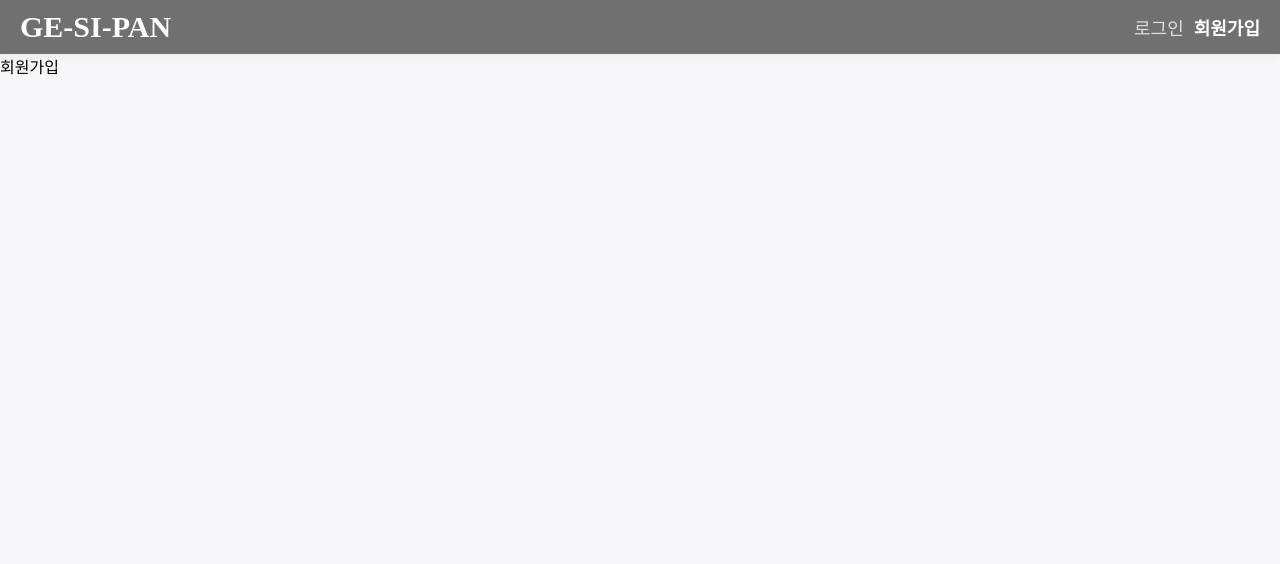
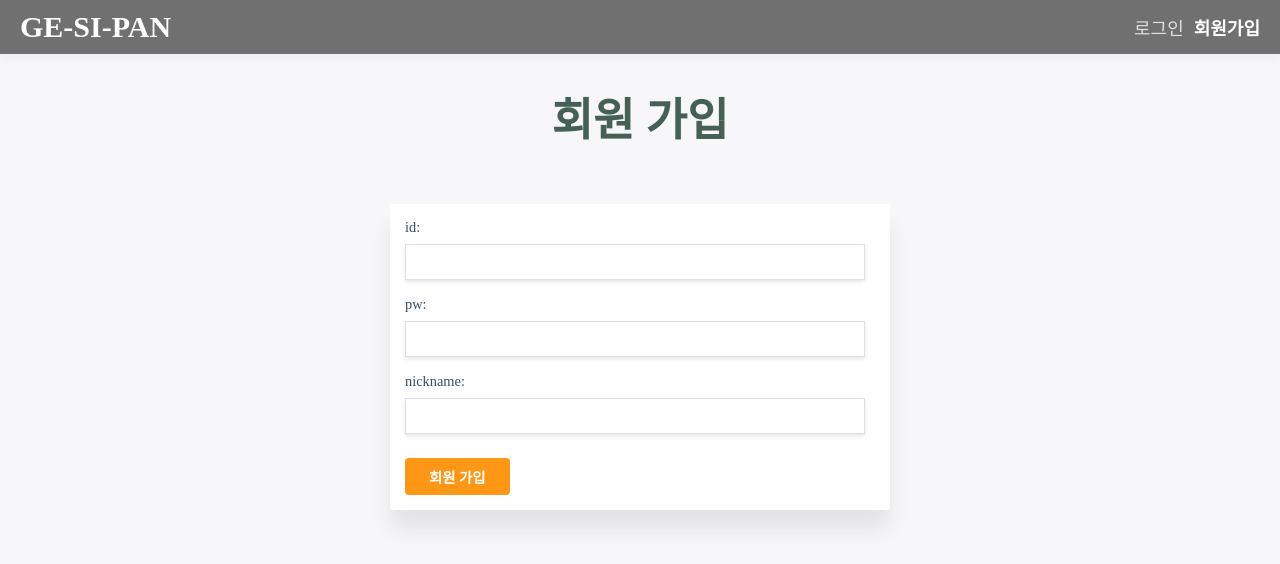
Before and after one commit to LEEYOSEPH/GE-SI-PAN, a Vue app in the folder frontend/: page /signup in a window 1280 px wide. Shown: the top 564 px of the page. Built offline with nearby package versions, Linux system fonts and the light colour scheme.

Commit message:
feat: 회원가입 폼 생성
SignupForm 컴포넌트 생성 했습니다.
user_id, user_pw, user_nickname 데이터를 받아서  api에 넘깁니다.

```diff
--- /dev/null
+++ b/frontend/src/components/common/from/SignupForm.vue
@@ -0,0 +1,60 @@
+<template>
+  <div class="contents">
+    <div class="form-wrapper form-wrapper-sm">
+      <form @submit.prevent="submitForm" class="form">
+        <div>
+          <label for="username">id: </label>
+          <input id="username" type="text" v-model="user_id" />
+        </div>
+        <div>
+          <label for="password">pw: </label>
+          <input id="password" type="text" v-model="user_pw" />
+        </div>
+        <div>
+          <label for="nickname">nickname: </label>
+          <input id="nickname" type="text" v-model="user_nickname" />
+        </div>
+        <button type="submit" class="btn">회원 가입</button>
+      </form>
+    </div>
+  </div>
+</template>
+
+<script>
+export default {
+    data(){
+        return {
+            user_id : '',
+            user_pw : '',
+            user_nickname : '',
+        }
+    },
+    methods: {
+        submitForm() {
+            try {
+                const userData = {
+                user_id : this.user_id,
+                user_pw : this.user_pw,
+                user_nickname : this.user_nickname
+                }
+
+            } catch (error) {
+                console.log(error);
+            }finally {
+                initForm();
+            }
+        },
+        initForm() {
+            this.user_id = "",
+            this.user_pw = '',
+            this.user_nickname = ''
+
+        }
+    }
+
+}
+</script>
+
+<style>
+
+</style>
--- a/frontend/src/views/SignupPage.vue
+++ b/frontend/src/views/SignupPage.vue
@@ -1,11 +1,14 @@
 <template>
   <div>
-      회원가입
+    <h1 class="page-header">회원 가입</h1>
+    <signup-form></signup-form>
   </div>
 </template>
 
 <script>
+import SignupForm from '../components/common/from/SignupForm.vue'
 export default {
+  components: { SignupForm },
 
 }
 </script>
```
